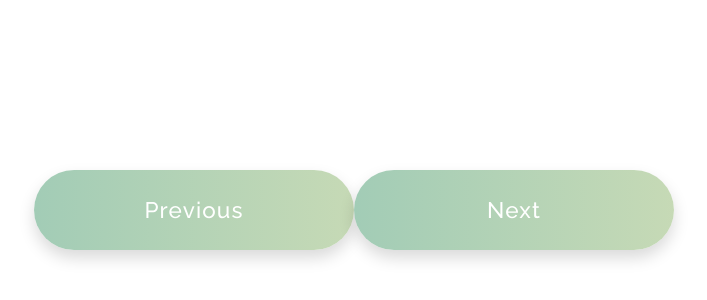
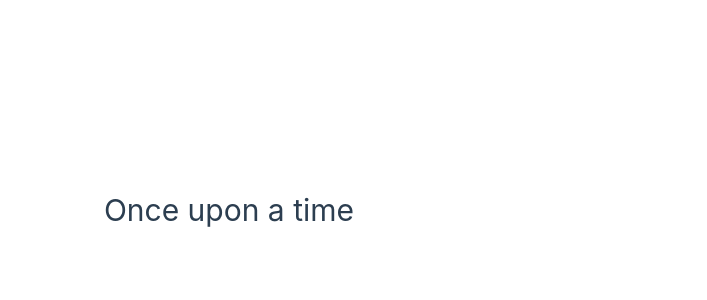
Before and after one commit to erinliu1/hackmit, a Vue app in the folder project/: page / in a window 1280 px wide. Shown: the part 190-490 px from the top of the page, without its empty margins (286-993 px from the left). Built offline with nearby package versions, Linux system fonts and the light colour scheme.

Commit message:
textbox setup

```diff
--- a/project/src/App.vue
+++ b/project/src/App.vue
@@ -1,10 +1,7 @@
 <script setup>
-import mainPage from './components/page/page.vue'
+import textbox from './components/page/text.vue'
 </script>
 
 <template>
-  <mainPage />
+  <textbox />
 </template>
-
-<style scoped>
-</style>
--- /dev/null
+++ b/project/src/components/page/text.vue
@@ -0,0 +1,22 @@
+<template>
+    <div>
+        <h1>Once upon a time</h1>
+    </div>
+</template>
+
+<script>
+export default{
+    name: "textbox",
+    components: {}
+}
+
+</script>
+
+<style scoped>
+.container{
+  margin: auto;
+  overflow: auto;
+  min-height: 200px;
+  border: 150px solid #ffdbe0;
+  }
+</style>
```
